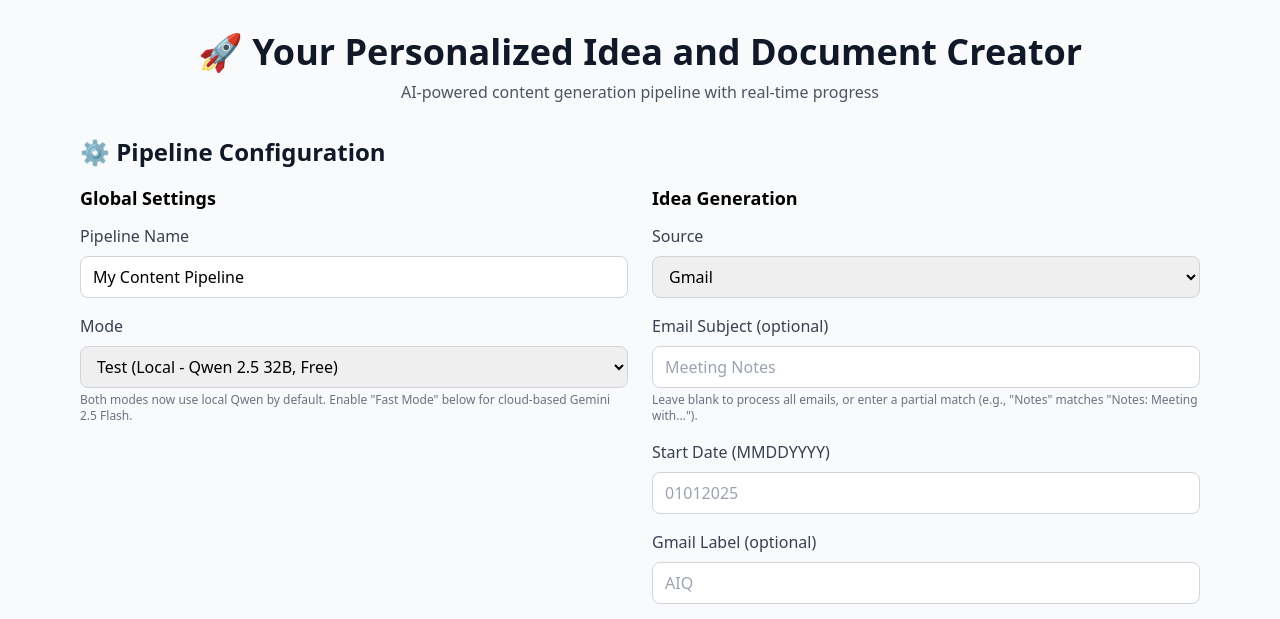
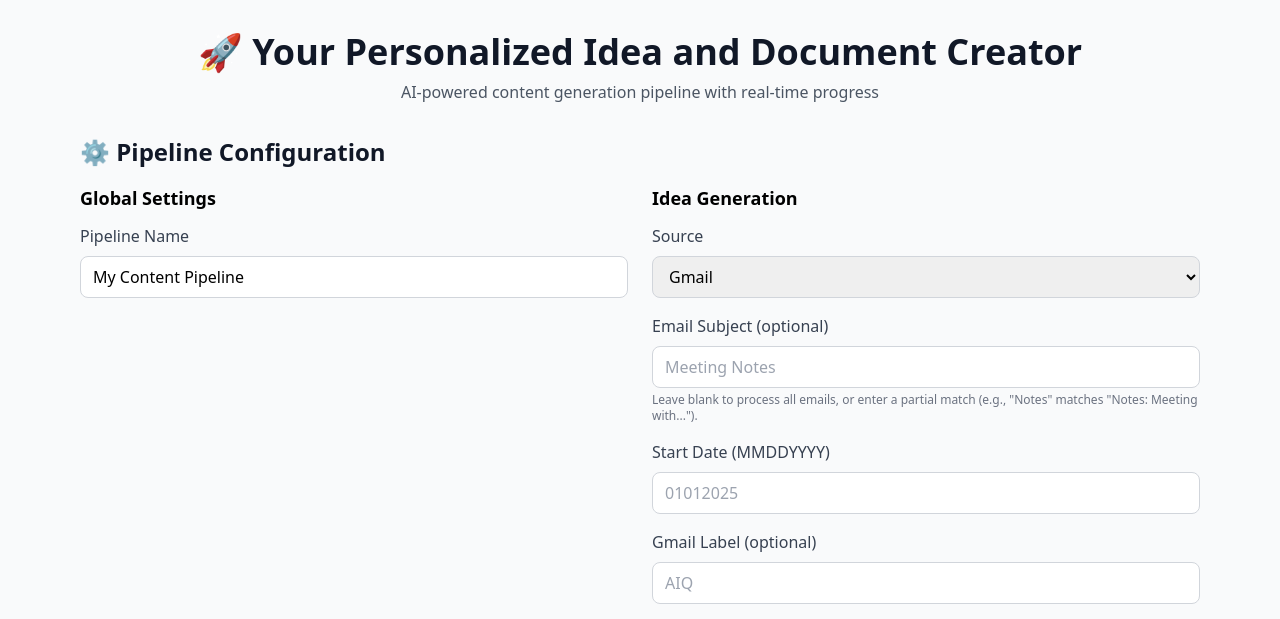
Before and after one commit to stephenhsklarew/WebDocOrchestrator, a Flask app: page / in a window 1280 px wide. Shown: the top 619 px of the page. Run offline with Flask 3, Linux system fonts and the light colour scheme; some libraries are stand-ins or nearby versions.

Commit message:
Remove Mode dropdown from web UI
Remove redundant Mode dropdown since both test and production now
use the same Qwen 2.5 32B model by default.

Changes:
- Remove Mode dropdown field from Global Settings section
- Hardcode mode to 'test' in JavaScript config builder
- Simplify UI by removing unnecessary choice

Rationale:
Since both test and production modes now use Qwen 2.5 32B (local, free),
the dropdown was redundant and confusing. Users now control speed via
the "Fast Mode" checkbox instead.

User Control:
- Default: Qwen 2.5 32B (local, free, ~11 tok/s)
- Fast Mode checkbox: Gemini 2.5 Flash (cloud, API cost, ~300+ tok/s)

🤖 Generated with [Claude Code](https://claude.com/claude-code)

Co-Authored-By: Claude <noreply@anthropic.com>

```diff
--- a/templates/index.html
+++ b/templates/index.html
@@ -118,14 +118,6 @@
                         <label class="block text-gray-700 font-medium mb-2">Pipeline Name</label>
                         <input type="text" id="pipelineName" value="My Content Pipeline"
                                class="w-full px-3 py-2 border border-gray-300 rounded-lg focus:ring-2 focus:ring-blue-500 focus:border-transparent">
-                    </div>
-                    <div class="mb-4">
-                        <label class="block text-gray-700 font-medium mb-2">Mode</label>
-                        <select id="globalMode" class="w-full px-3 py-2 border border-gray-300 rounded-lg focus:ring-2 focus:ring-blue-500">
-                            <option value="test">Test (Local - Qwen 2.5 32B, Free)</option>
-                            <option value="production">Production (Local - Qwen 2.5 32B, Free)</option>
-                        </select>
-                        <p class="text-xs text-gray-500 mt-1">Both modes now use local Qwen by default. Enable "Fast Mode" below for cloud-based Gemini 2.5 Flash.</p>
                     </div>
                 </div>
 
@@ -306,7 +298,7 @@
             const config = {
                 name: document.getElementById('pipelineName').value,
                 global: {
-                    mode: document.getElementById('globalMode').value
+                    mode: 'test'  // Always use test mode (Qwen 2.5 32B by default)
                 },
                 idea_generation: {
                     source: document.getElementById('ideaSource').value,
```
